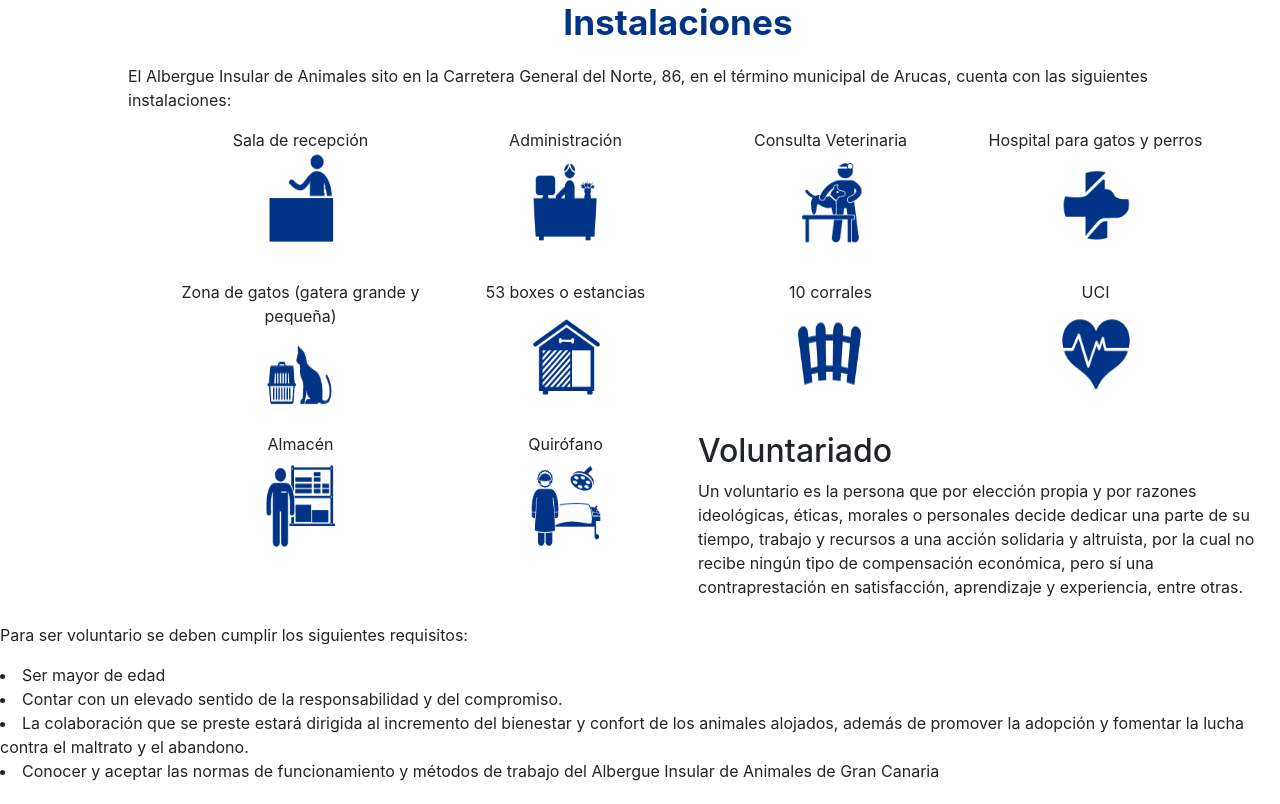
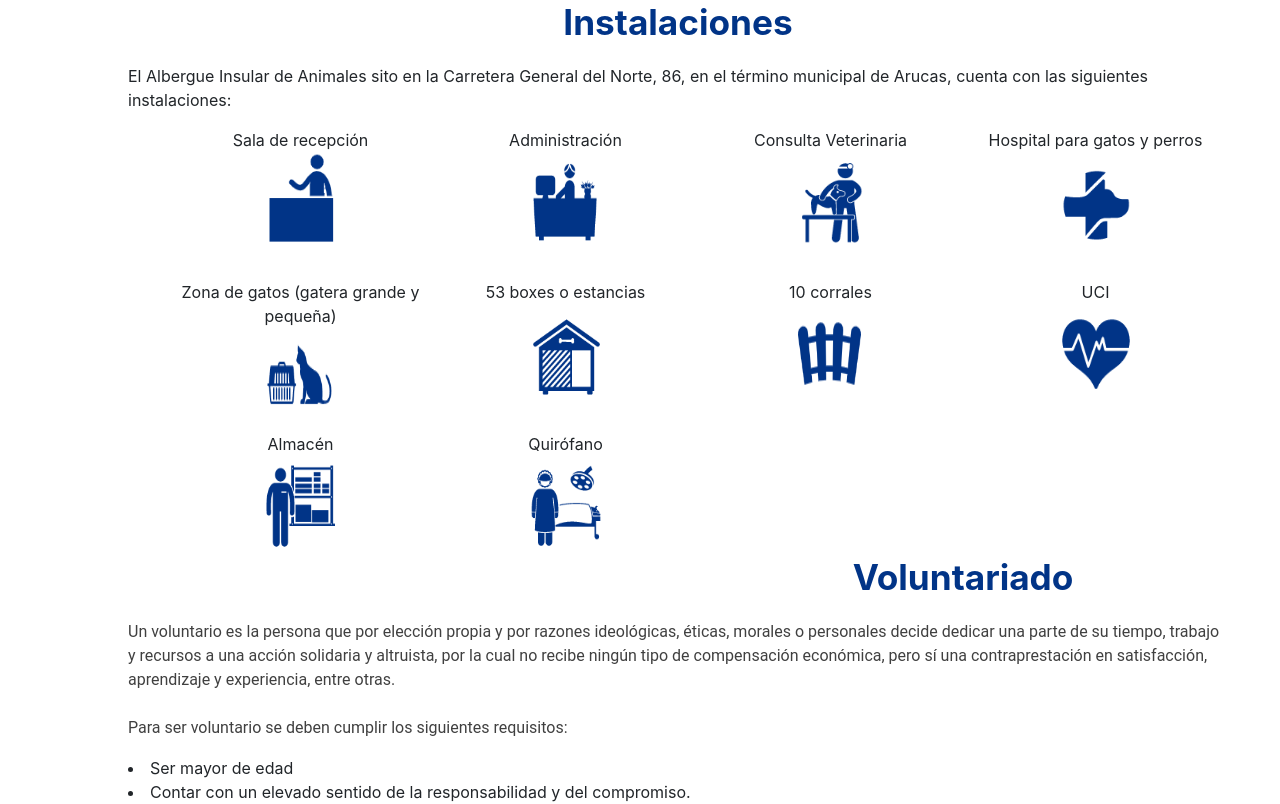
Before and after one commit to alesanca/AlbergueBanaderos, a React (Create React App) app: page /el-albergue in a window 1280 px wide. Shown: the part 1460-2264 px from the top of the page. Built offline with nearby package versions, Linux system fonts and the light colour scheme.

Commit message:
Ya no sé ni qué comentar aquí

```diff
--- a/src/assets/css/elalbergue.css
+++ b/src/assets/css/elalbergue.css
@@ -19,7 +19,7 @@ img {
     margin-left: 10%;
 }
 
-.nuestraMision h2 , .nuestroEquipo h2 , .instalaciones h2{
+.nuestraMision h2 , .nuestroEquipo h2 , .instalaciones h2 , .voluntariado h2{
     color: #013487;
     font-size: 2.2em;
     line-height: 1em;
@@ -28,7 +28,7 @@ img {
     text-align: center;
 }
 
-.nuestroEquipo p , .nuestroEquipo li , .nuestraMision p {
+.nuestroEquipo p , .nuestroEquipo li , .nuestraMision p , .voluntariado p{
     font-family: "Roboto",sans-serif;
     font-weight: 14.4px;
     color: #404040;
@@ -69,3 +69,9 @@ img {
     margin-left: 10%;
     margin-top: 2%;
 }
+
+.voluntariado {
+    width: 1100px;
+    margin-left: 10%;
+    margin-top: 35%;
+}
```
Also changed, not shown: src/components/pages/ElAlbergue/voluntariado.js (+3 -4 lines).
